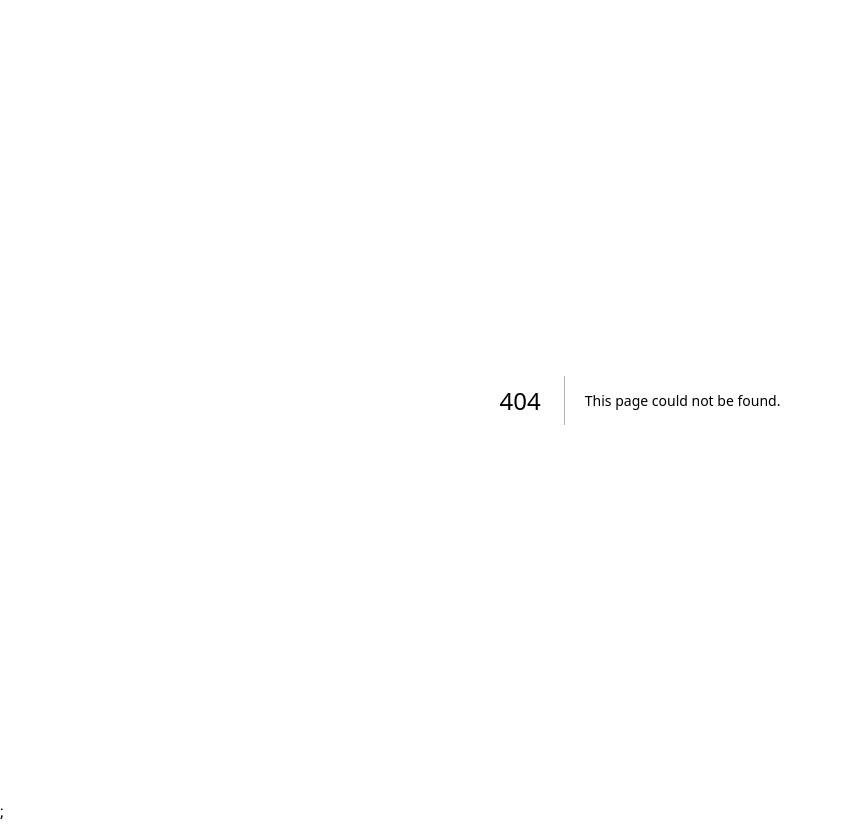
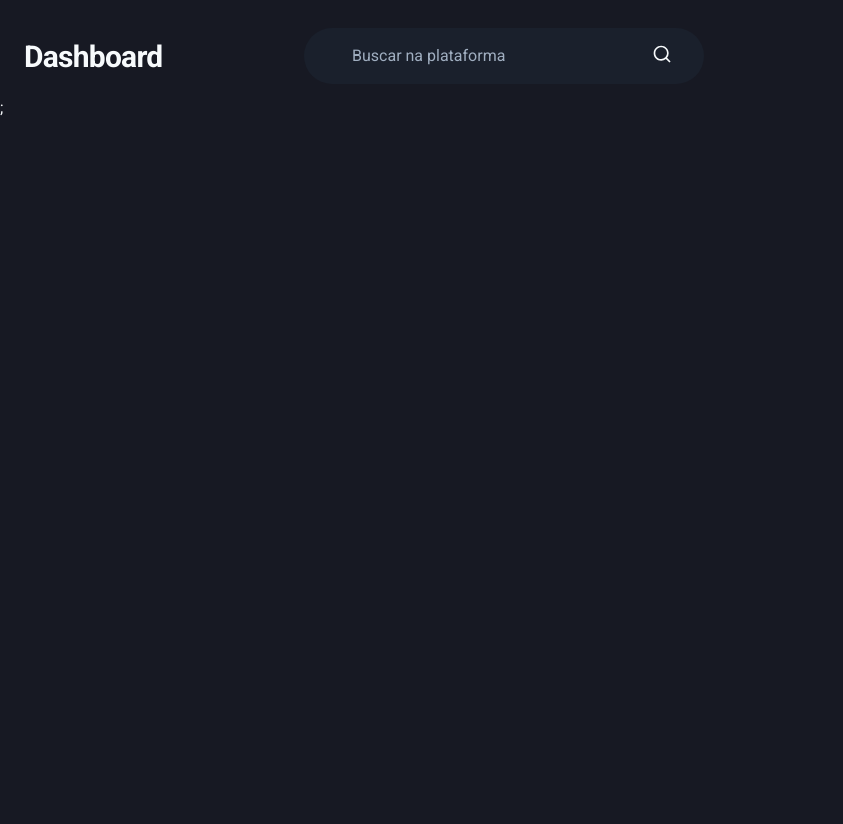
Before and after one commit to PabloHFR/dashboard-app, a Next.js app: page /dashboard in a window 1280 px wide. Before the commit this address had no page. Shown: the whole page, without its empty margins (0-843 px from the left). After the commit the page ends 800 px from the top, so only its background shows below. Built offline with nearby package versions, Linux system fonts and the light colour scheme.

Commit message:
Added dashboard page and Header component

```diff
--- a/package.json
+++ b/package.json
@@ -20,6 +20,7 @@
     "next": "13.1.6",
     "react": "18.2.0",
     "react-dom": "18.2.0",
+    "react-icons": "^4.8.0",
     "typescript": "4.9.5"
   }
 }
--- /dev/null
+++ b/src/components/Header.tsx
@@ -0,0 +1,45 @@
+import { Flex, Input, Text, Icon } from "@chakra-ui/react";
+import { RiSearchLine } from "react-icons/ri";
+
+export function Header() {
+  return (
+    <Flex
+      as="header"
+      w="100%"
+      maxWidth={1480}
+      h="20"
+      mx="auto"
+      mt="4"
+      px="6"
+      align="center"
+    >
+      <Text fontSize="3xl" fontWeight="bold" letterSpacing="tight" w="64">
+        Dashboard
+      </Text>
+
+      <Flex
+        as="label"
+        flex="1"
+        py="4"
+        px="8"
+        ml="6"
+        maxWidth={400}
+        alignSelf="center"
+        position="relative"
+        bg="gray.800"
+        borderRadius="full"
+      >
+        <Input
+          color="gray.50"
+          variant="unstyled"
+          px="4"
+          mr="4"
+          placeholder="Buscar na plataforma"
+          _placeholder={{ color: "gray.400" }}
+        />
+
+        <Icon as={RiSearchLine} fontSize="20" />
+      </Flex>
+    </Flex>
+  );
+}
--- /dev/null
+++ b/src/pages/dashboard.tsx
@@ -0,0 +1,5 @@
+import { Header } from "@/components/Header";
+
+export default function Dashboard() {
+  return <Header></Header>;
+}
--- a/src/pages/index.tsx
+++ b/src/pages/index.tsx
@@ -1,5 +1,5 @@
 import { Flex, Button, Stack } from "@chakra-ui/react";
-import { Input } from "@/components/Input";
+import { Input } from "@/components/Form/Input";
 
 export default function Home() {
   return (
```
Also changed, not shown: src/components/Form/Input.tsx (renamed from src/components/Input.tsx), 1 other file (tests, documents, lock files or other folders).
